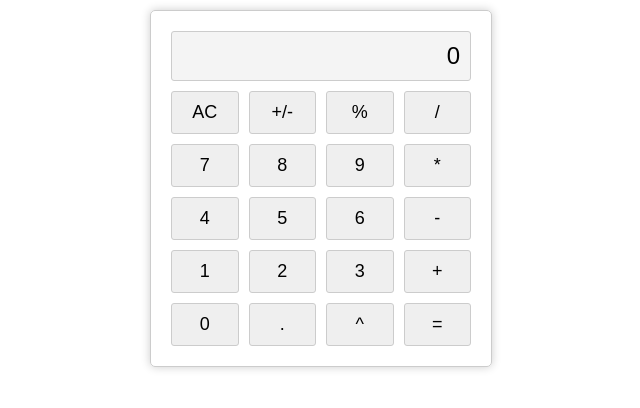
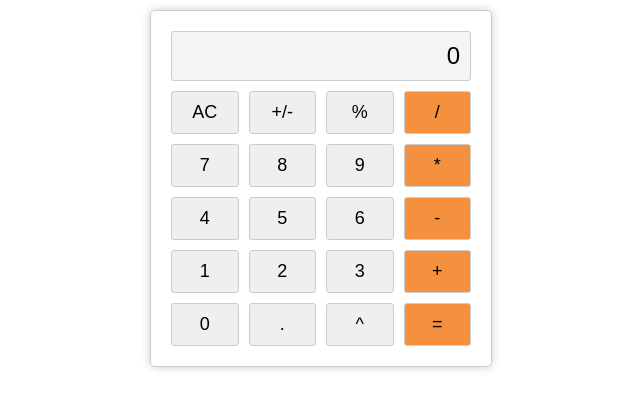
Before and after one commit to egichuhis/math-magicians, a React (Create React App) app: page / in a window 1280 px wide. Shown: the top 408 px of the page, without its empty margins (319-959 px from the left). Built offline with nearby package versions, Linux system fonts and the light colour scheme.

Commit message:
Style operator buttons with color

```diff
--- a/src/components/calculator/Calculator.css
+++ b/src/components/calculator/Calculator.css
@@ -34,3 +34,7 @@ button {
   border-radius: 3px;
   cursor: pointer;
 }
+
+.ops-color {
+  background-color: #f5913e;
+}
--- a/src/components/calculator/CalculatorInputs.jsx
+++ b/src/components/calculator/CalculatorInputs.jsx
@@ -11,7 +11,7 @@ const CalculatorInputs = () => (
     <button type="button">
       %
     </button>
-    <button type="button">
+    <button type="button" className="ops-color">
       /
     </button>
     <button type="button">
@@ -23,7 +23,7 @@ const CalculatorInputs = () => (
     <button type="button">
       9
     </button>
-    <button type="button">
+    <button type="button" className="ops-color">
       *
     </button>
     <button type="button">
@@ -35,7 +35,7 @@ const CalculatorInputs = () => (
     <button type="button">
       6
     </button>
-    <button type="button">
+    <button type="button" className="ops-color">
       -
     </button>
     <button type="button">
@@ -47,7 +47,7 @@ const CalculatorInputs = () => (
     <button type="button">
       3
     </button>
-    <button type="button">
+    <button type="button" className="ops-color">
       +
     </button>
     <button type="button">
@@ -59,7 +59,7 @@ const CalculatorInputs = () => (
     <button type="button">
       ^
     </button>
-    <button type="button">
+    <button type="button" className="ops-color">
       =
     </button>
   </div>
```
